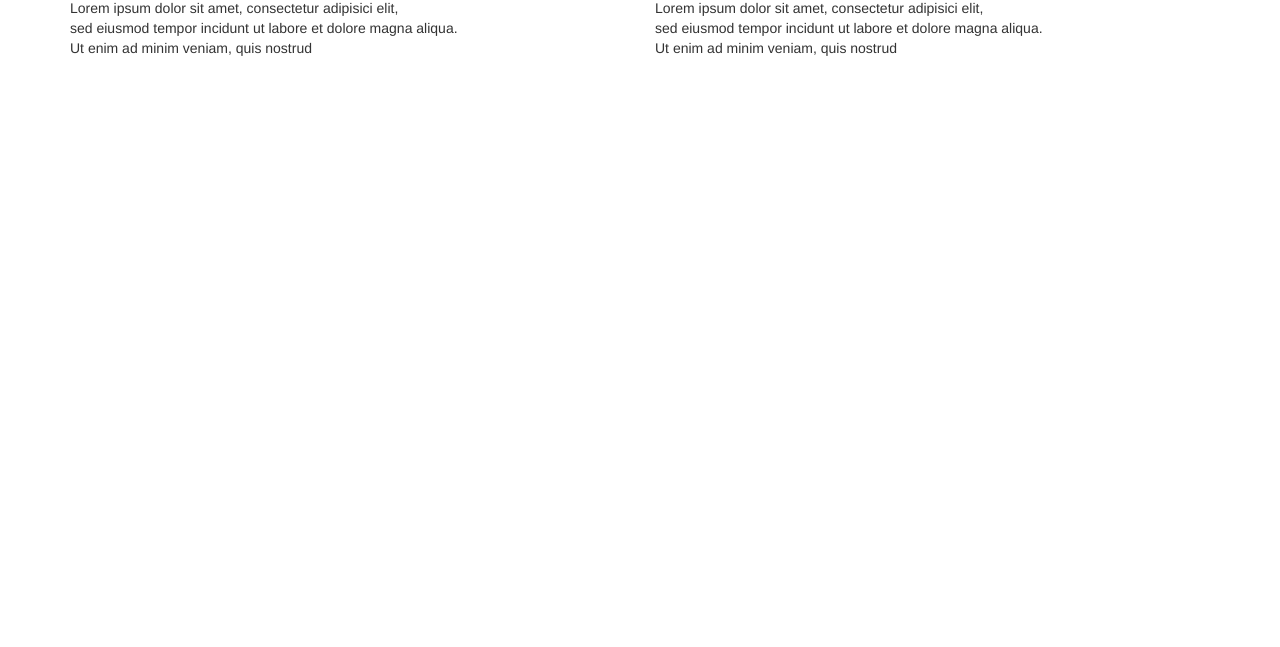
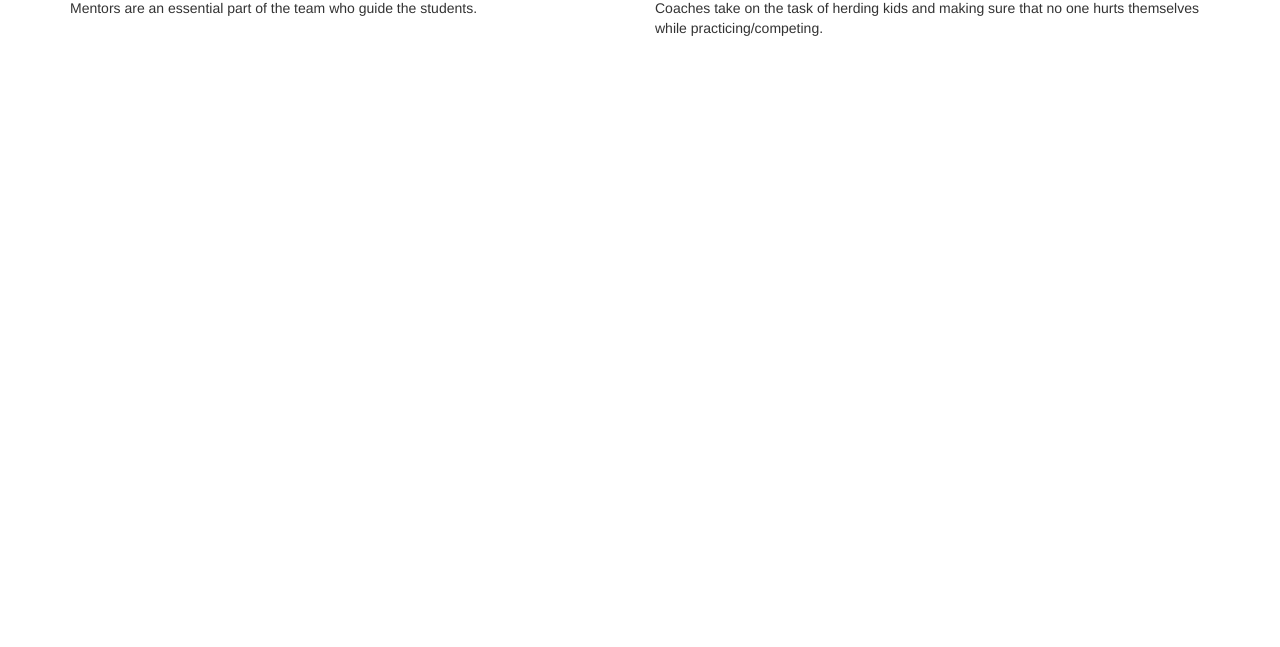
Before and after one commit to seshubrahma/lsoaa-portal, a plain HTML site: page public/index.html in a window 1280 px wide. Shown: the part 153-800 px from the top of the page. Drawn offline with nearby package versions, Linux system fonts and the light colour scheme; a script that the page names is missing.

Commit message:
text on homepage

```diff
--- a/public/index.html
+++ b/public/index.html
@@ -70,14 +70,14 @@
 					<img src="mentoring.png" class="img-responsive">
 					<h2>Mentors</h2>
 					<p>
-					Lorem ipsum dolor sit amet, consectetur adipisici elit, <br>sed eiusmod tempor incidunt ut labore et dolore magna aliqua. <br>Ut enim ad minim veniam, quis nostrud
+					Mentors are an essential part of the team who guide the students.
 					</p>
 				</div>
 				<div class="col-md-6">
 					<img src="coach.png" class="img-responsive">
 					<h2>Team Coaches</h2>
 					<p>
-					Lorem ipsum dolor sit amet, consectetur adipisici elit, <br>sed eiusmod tempor incidunt ut labore et dolore magna aliqua. <br>Ut enim ad minim veniam, quis nostrud
+					Coaches take on the task of herding kids and making sure that no one hurts themselves while practicing/competing.
 					</p>
 				</div>
 			</div>
```
